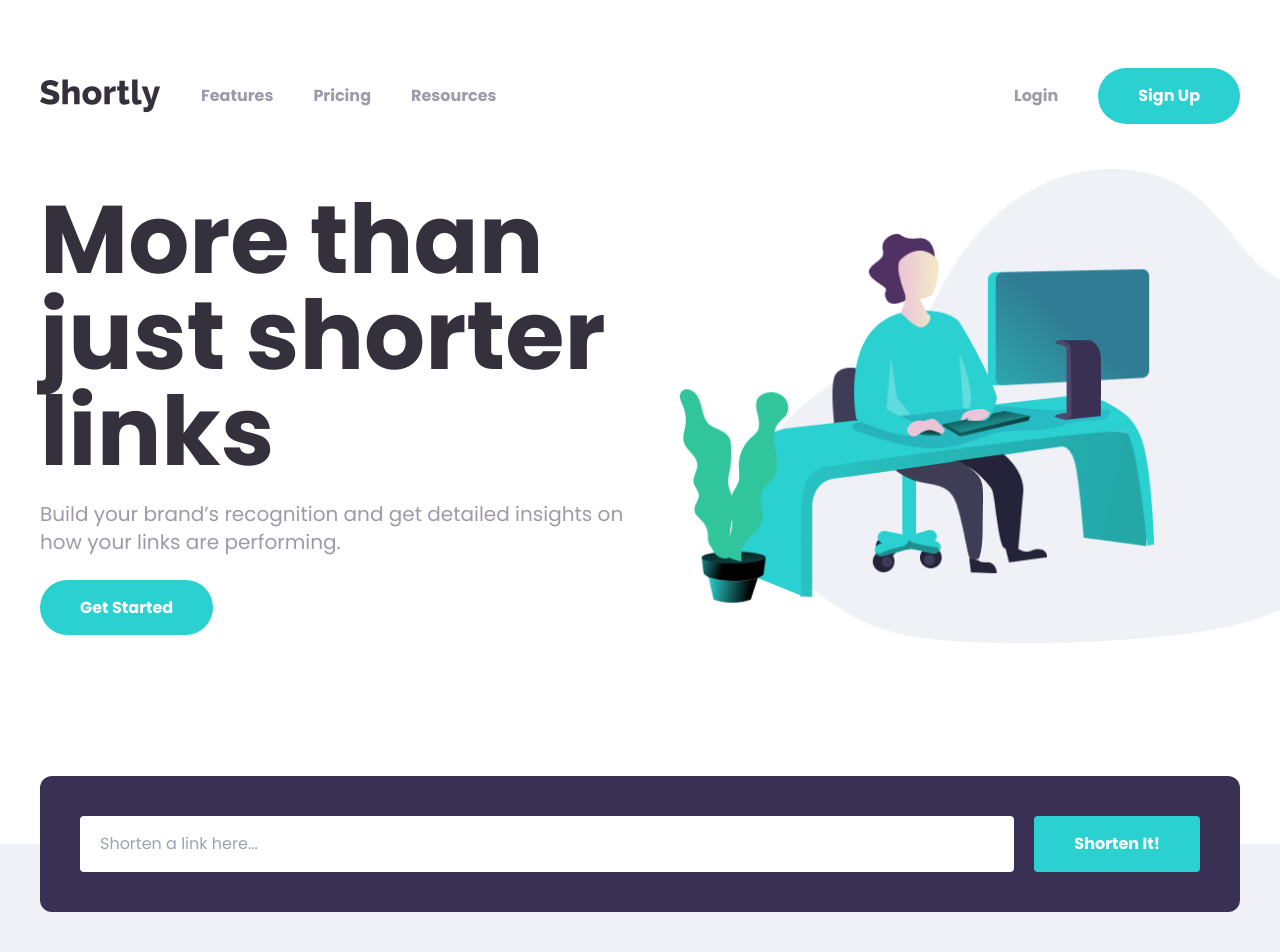
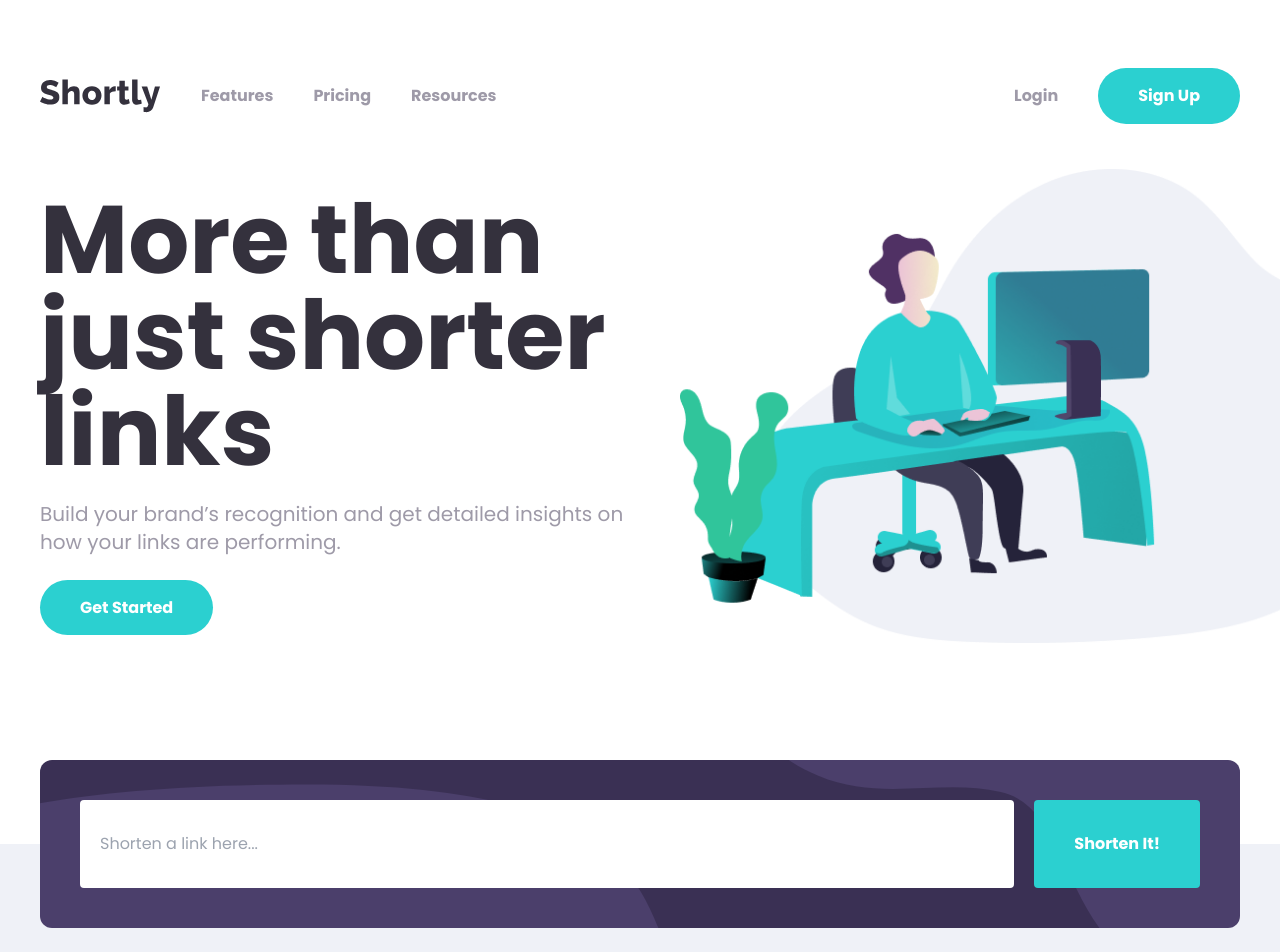
Before and after one commit to Sean-Bradbury/url-shortener, a Next.js app: page / in a window 1280 px wide. Shown: the top 952 px of the page. Built offline with nearby package versions, Linux system fonts and the light colour scheme.

Commit message:
link shortener bgs added

```diff
--- a/src/app/components/LinkShortener/LinkShortener.tsx
+++ b/src/app/components/LinkShortener/LinkShortener.tsx
@@ -1,6 +1,5 @@
-'use client'
 import React from 'react'
-import Image from 'next/image'
+import './link-shortener.scss'
 
 const LinkShortener = () => {
 
--- /dev/null
+++ b/src/app/components/LinkShortener/link-shortener.scss
@@ -0,0 +1,18 @@
+.link-shortener-form {
+    position: relative;
+    min-height: 168px;
+    background: url('/img/bg/bg-shorten-mobile.svg') no-repeat right;
+    background-color: #3A3054;
+}
+
+@media screen and (min-width: 769px) {
+    .link-shortener-form {
+        &::after {
+            content: unset;
+        }
+
+        background: url('/img/bg/bg-shorten-desktop.svg') no-repeat center;
+        background-color: #3A3054;
+        background-size: cover;
+    }
+}
```
Also changed, not shown: public/img/bg/bg-shorten-desktop.svg (added), public/img/bg/bg-shorten-mobile.svg (added).
